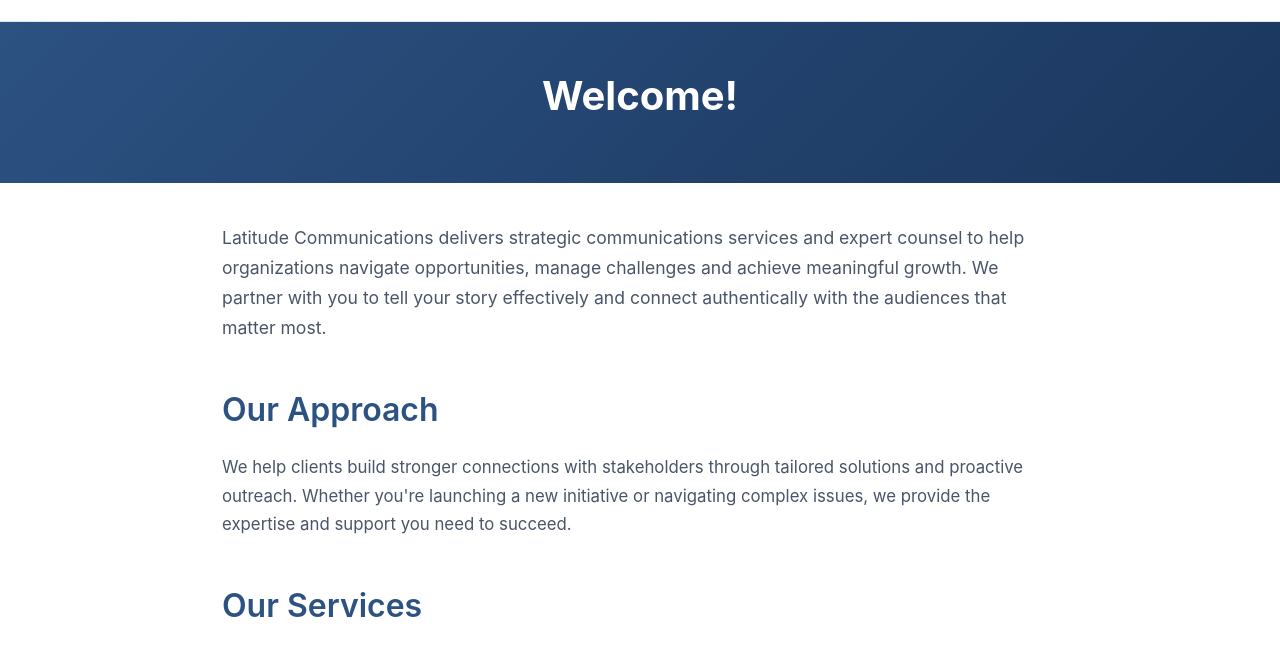
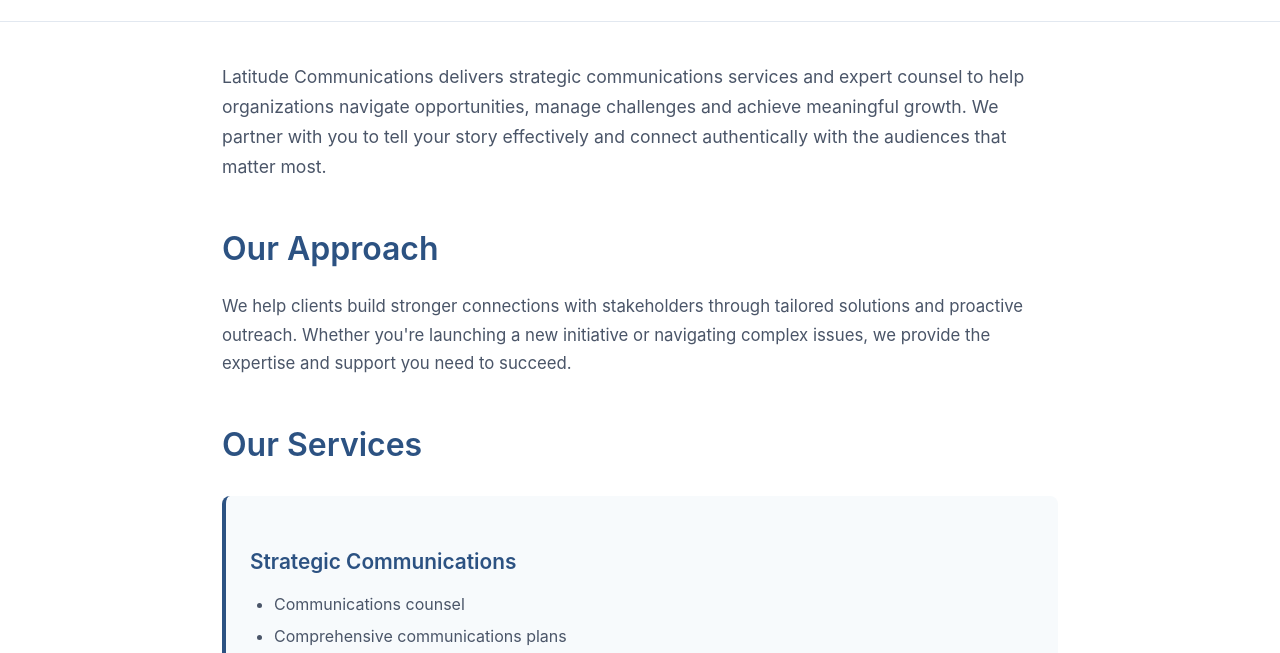
Before and after one commit to staceypineau-art/web_site, a plain HTML site: page index.html in a window 1280 px wide. Shown: the part 93-746 px from the top of the page. Drawn offline with Linux system fonts and the light colour scheme.

Commit message:
Update index.html

```diff
--- a/index.html
+++ b/index.html
@@ -184,10 +184,6 @@
         <img src="latitude-logo.png" alt="Latitude Communications" class="logo">
     </div>
 
-    <header>
-        <h1>Welcome!</h1>
-    </header>
-
     <div class="container">
         <section>
             <p style="font-size: 1.1rem; line-height: 1.7;">Latitude Communications delivers strategic communications services and expert counsel to help organizations navigate opportunities, manage challenges and achieve meaningful growth. We partner with you to tell your story effectively and connect authentically with the audiences that matter most.</p>
```
